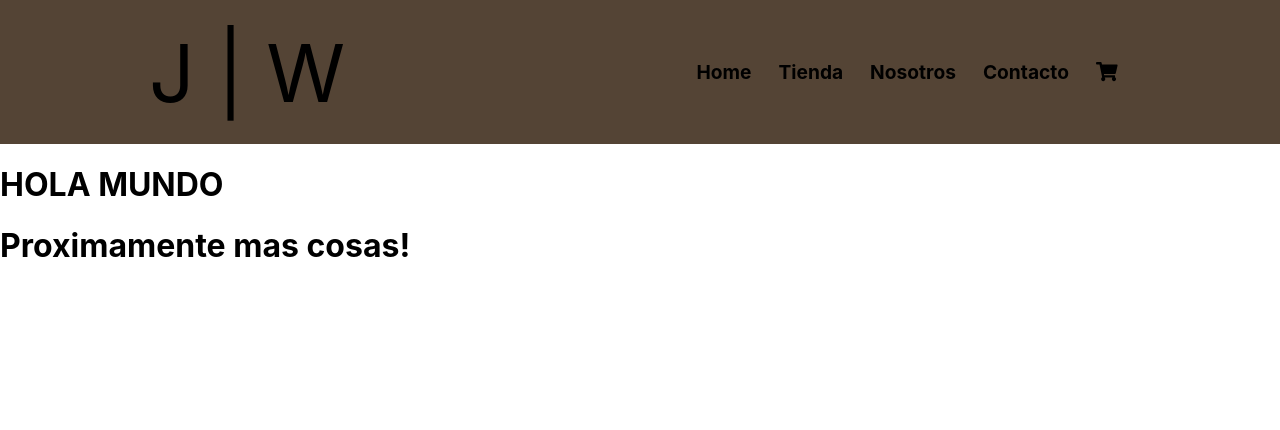
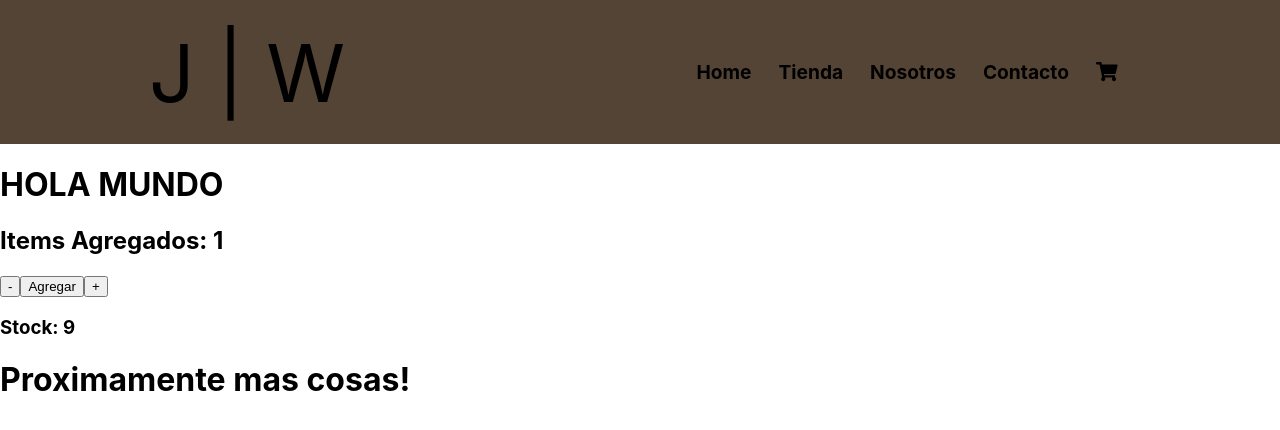
Before and after one commit to JunW4ng/cafeEcommerce, a React (Create React App) app: page / in a window 1280 px wide. Shown: the top 430 px of the page. Built offline with nearby package versions, Linux system fonts and the light colour scheme.

Commit message:
Desafio Contador con Boton

```diff
--- a/src/App.js
+++ b/src/App.js
@@ -1,23 +1,22 @@
 import './App.css';
 import { NavBar } from './components/navbar/NavBar.js';
 import './components/navbar/NavBar.css';
-import { useState } from 'react';
 import { ItemListContainer } from './components/itemlistcontainer/ItemListContainer';
+import { ItemCount } from './components/itemcount/ItemCount';
 
 
 function App() {
-
   return (
 
     <div className="App">
 
       <NavBar />
       <ItemListContainer greeting='HOLA MUNDO' />
+      <ItemCount stock='9' initial='1'/>
 
       <header className='App-header'>
       <h1>Proximamente mas cosas!</h1>
       </header>
-
     </div>
   )
 }
--- /dev/null
+++ b/src/components/itemcount/ItemCount.js
@@ -0,0 +1,29 @@
+import { useState } from "react"
+
+//CREAR STOCK
+export const ItemCount = ({stock, initial}) => {
+
+    const [count, setCount] = useState(parseInt(initial));
+
+    const onAdd = () => {
+        if (count < stock) {
+            setCount(count + 1)
+        }
+    }
+    const onDecrease = () => {
+        if (count > 0) {
+            setCount(count - 1)
+        }
+    }
+
+    return (
+        <>
+
+            <h2> Items Agregados: {count} </h2>
+            <button onClick={onDecrease}>-</button>
+            <button>Agregar</button>
+            <button onClick={onAdd}>+</button>
+            <h3>Stock: {stock}</h3>
+        </>
+    )
+}
```
